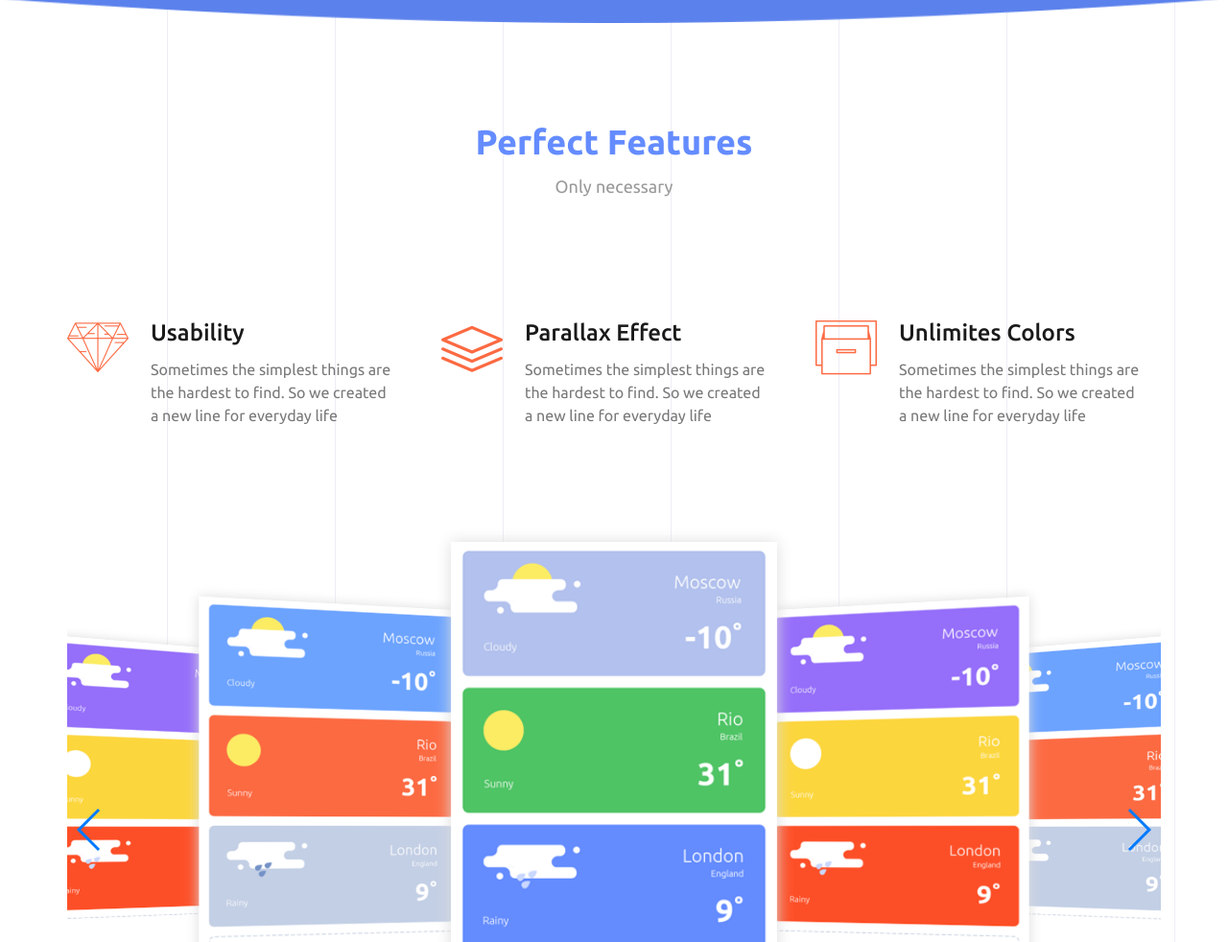
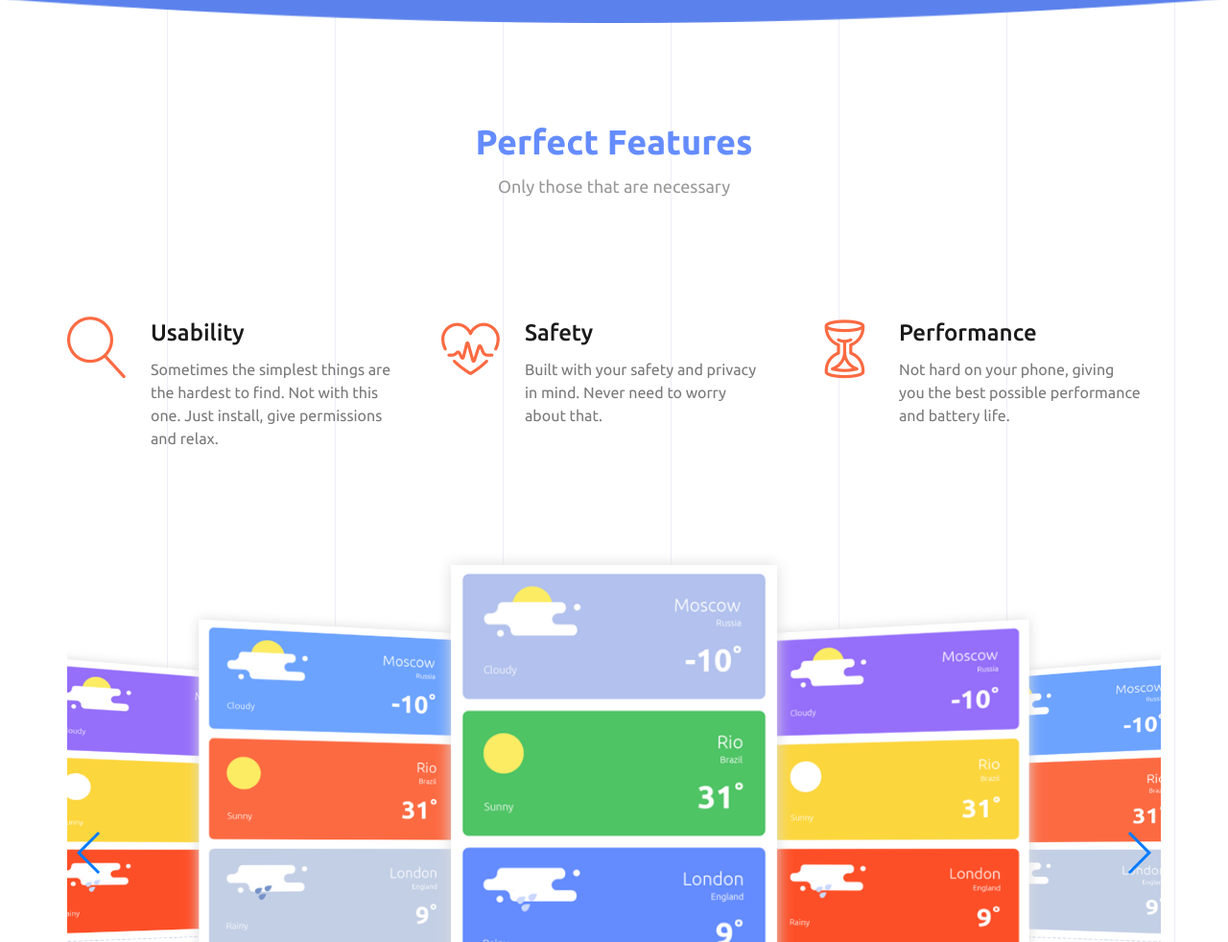
Before and after one commit to sbenstewart/DnD, a plain HTML site: page webpage/index.html in a window 1280 px wide. Shown: the part 1011-1993 px from the top of the page at 96% size. Drawn offline with Linux system fonts and the light colour scheme; files whose address does not match are found by name.

Commit message:
Perfected the features pane

```diff
--- a/webpage/index.html
+++ b/webpage/index.html
@@ -139,43 +139,46 @@
                             <div class="col-md-8 col-md-offset-2 col-sm-12 col-xs-12">
                                 <div class="head_title text-center">
                                     <h2>Perfect Features</h2>
-                                    <h5>Only necessary</h5>
+                                    <h5>Only those that are necessary</h5>
                                 </div>
                             </div>
 
                             <div class="col-md-4">
                                 <div class="features_item sm-m-top-30">
                                     <div class="f_item_icon">
-                                        <i class="icon icon-diamond6"></i>
+                                        <i class="icon icon-magnifier"></i>
                                     </div>
                                     <div class="f_item_text">
                                         <h3>Usability</h3>
-                                        <p>Sometimes the simplest things are the hardest to find.
-                                            So we created a new line for everyday life</p>
+                                        <p>
+                                        Sometimes the simplest things are the hardest to find. Not with this one. Just install, give permissions and relax.
+                                        </p>
                                     </div>
                                 </div>
                             </div>
                             <div class="col-md-4">
                                 <div class="features_item sm-m-top-30">
                                     <div class="f_item_icon">
-                                        <i class="icon icon-layers2"></i>
+                                        <i class="icon icon-heart-pulse"></i>
                                     </div>
                                     <div class="f_item_text">
-                                        <h3>Parallax Effect</h3>
-                                        <p>Sometimes the simplest things are the hardest to find.
-                                            So we created a new line for everyday life</p>
+                                        <h3>Safety</h3>
+                                        <p>
+                                        Built with your safety and privacy in mind. Never need to worry about that.
+                                        </p>
                                     </div>
                                 </div>
                             </div>
                             <div class="col-md-4">
                                 <div class="features_item sm-m-top-30">
                                     <div class="f_item_icon">
-                                        <i class="icon icon-business-32"></i>
+                                        <i class="icon icon-hourglass"></i>
                                     </div>
                                     <div class="f_item_text">
-                                        <h3>Unlimites Colors</h3>
-                                        <p>Sometimes the simplest things are the hardest to find.
-                                            So we created a new line for everyday life</p>
+                                        <h3>Performance</h3>
+                                        <p>
+                                        Not hard on your phone, giving you the best possible performance and battery life.
+                                        </p>
                                     </div>
                                 </div>
                             </div>
```
